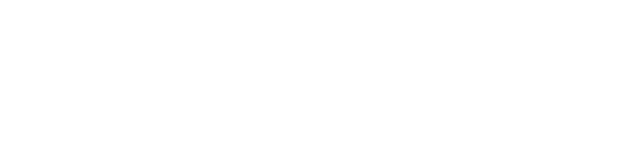
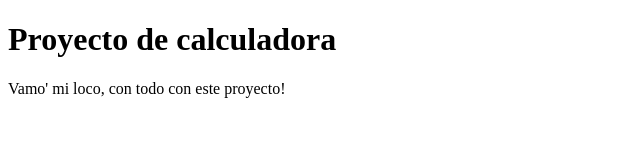
Before and after one commit to SliferTSD/Per-, a plain HTML site: page Proyecto Calculadora/index.html in a window 1280 px wide. Shown: the whole page, without its empty margins (0-640 px from the left). Drawn offline with Linux system fonts and the light colour scheme.

Commit message:
Agregue un titulo al proyecto y un párrafo descriptivo

```diff
--- a/Proyecto Calculadora/index.html
+++ b/Proyecto Calculadora/index.html
@@ -7,5 +7,7 @@
     </head>
     <body>
         <script src="index.js"></script>
+        <h1>Proyecto de calculadora</h1>
+        <p>Vamo' mi loco, con todo con este proyecto!</p>
     </body>
 </html>
```
